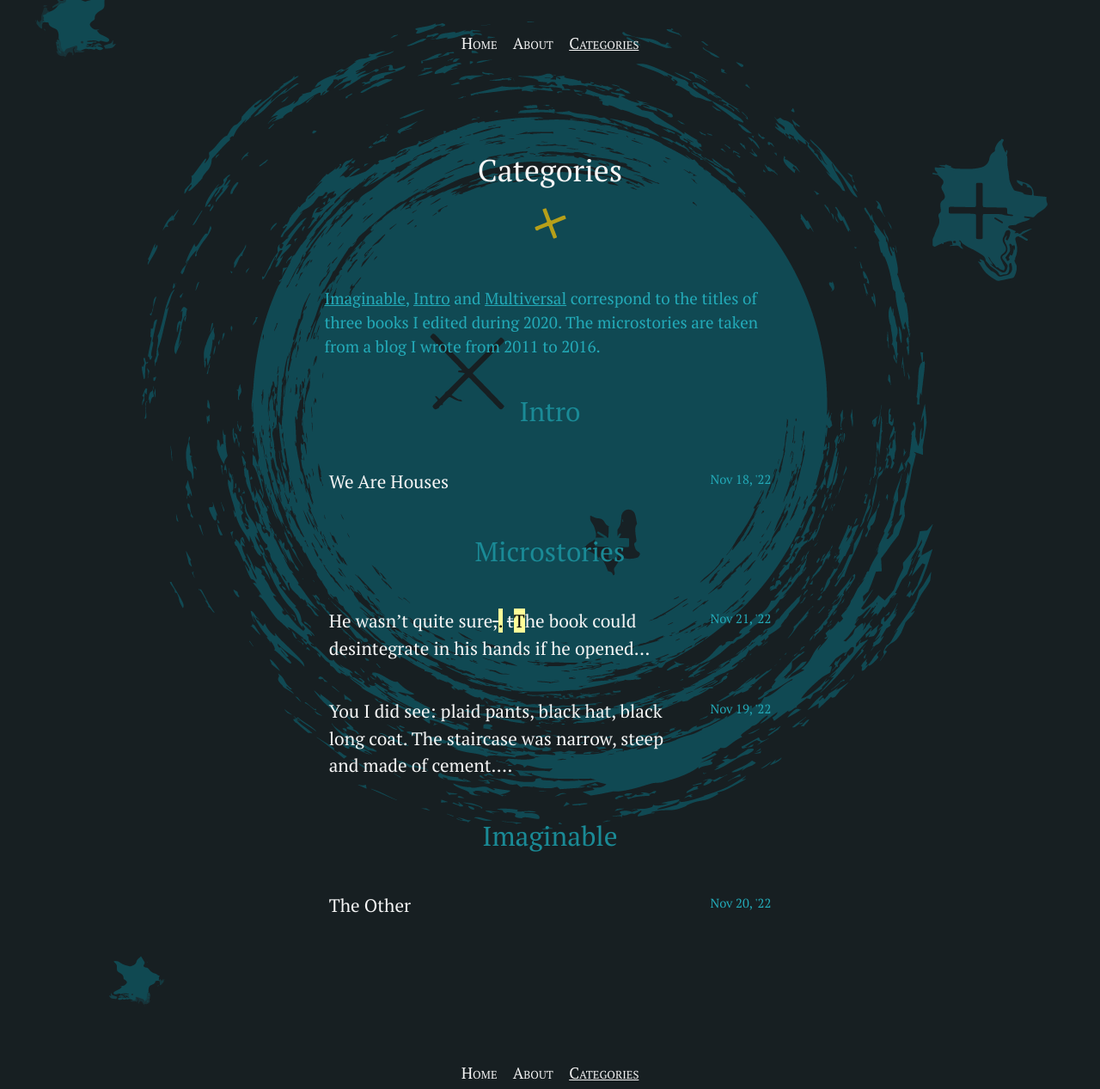
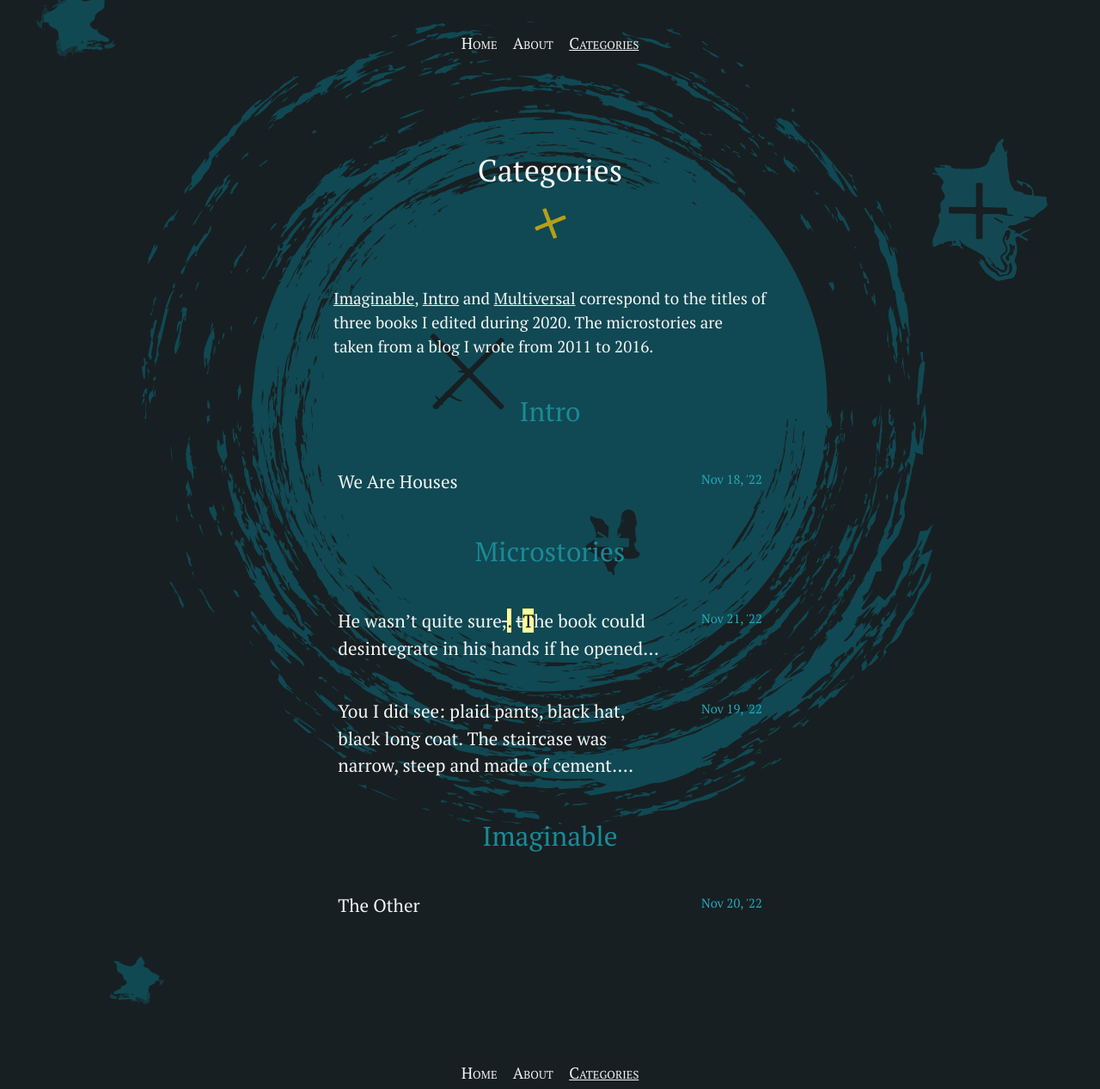
Before and after one commit to silvialohrmann/editorial, a Jekyll site: the page built from categories.html, in a window 1280 px wide. Shown: the whole page at 86% size. Built offline with Jekyll 4.4.1, drawn with Linux system fonts in a browser that asks for light colours.

Commit message:
Update _article.scss

```diff
--- a/_sass/_article.scss
+++ b/_sass/_article.scss
@@ -92,19 +92,19 @@
 }
 
 .category-ul {
-  max-width: 25em;
+  max-width: 24em;
   margin: auto;
 }
 
 p.categories {
-  color: $non-muted-text-color;
+  color: whitesmoke;
   text-align: left;
   font-size: 90%;
   margin-bottom:2em;
 }
 
 .categories a {
-  color: $non-muted-text-color;
+  color: whitesmoke;
 }
 
 .categories a:hover {
```
